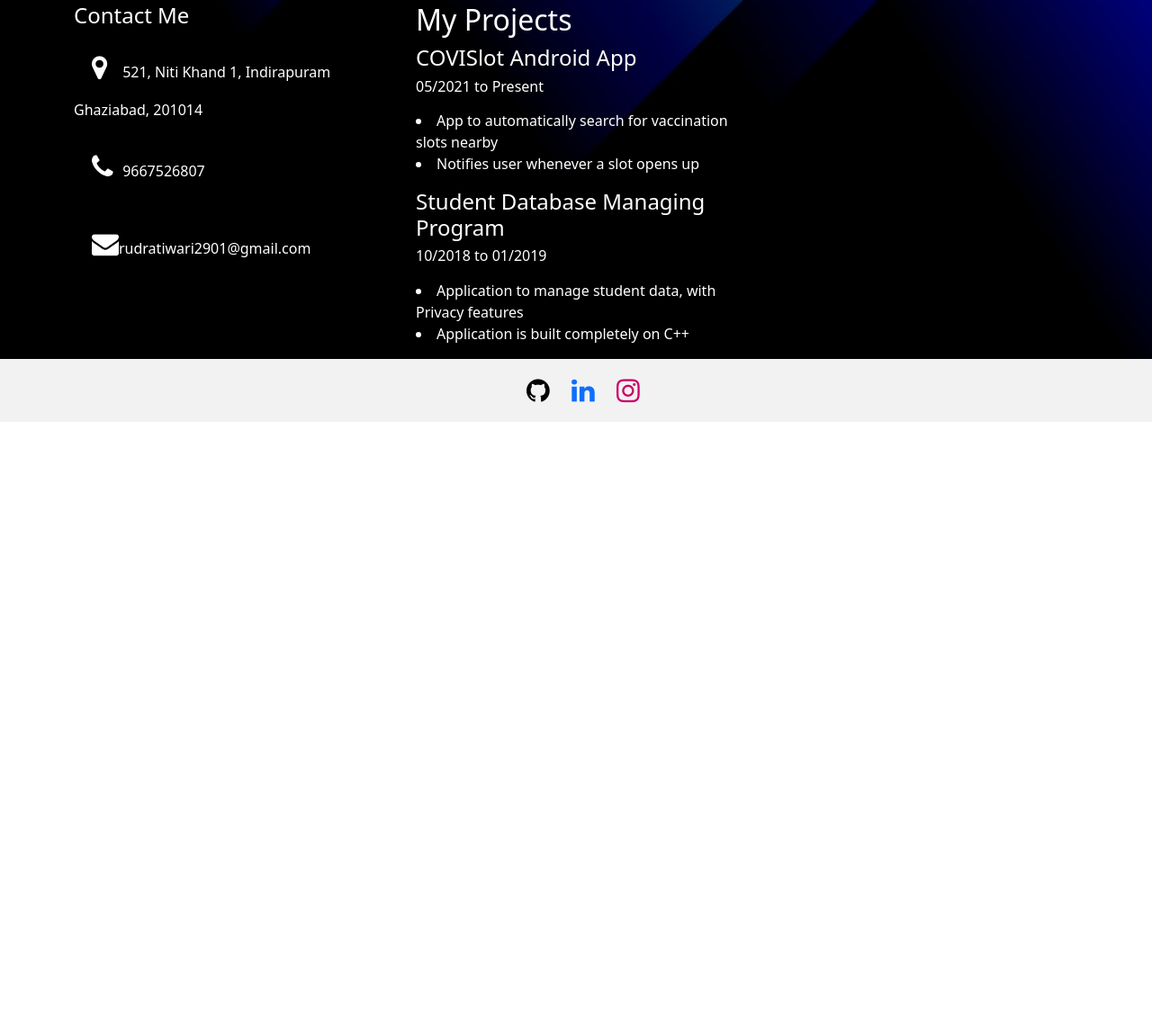
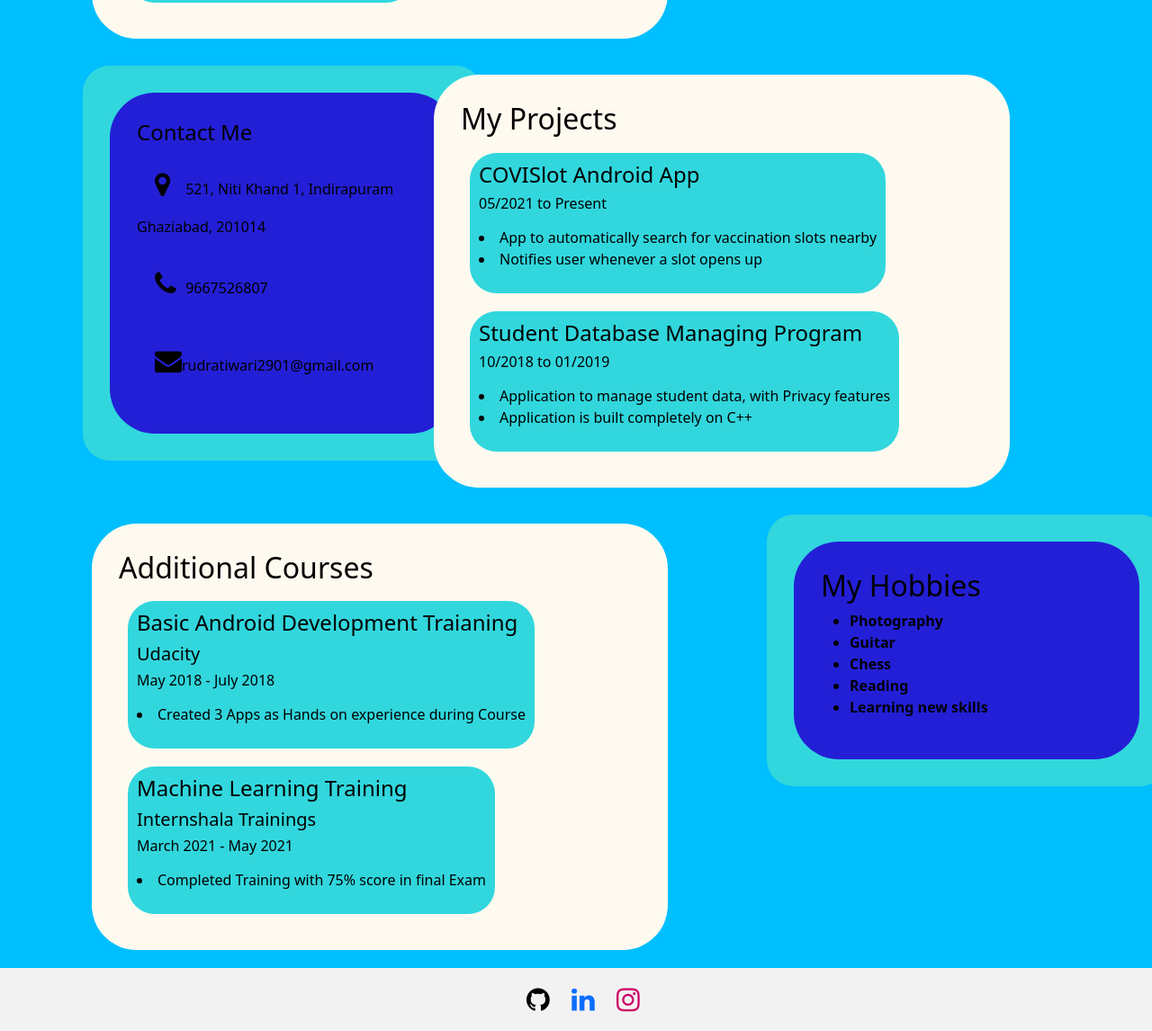
Before and after one commit to rudra2901/resume, a plain HTML site: page index.html in a window 1280 px wide. Shown: the part 1275-2421 px from the top of the page at 90% size. Before the commit the page ends 1744 px from the top, so only its background shows below. Drawn offline with nearby package versions, Linux system fonts and the light colour scheme; a web font is replaced by a local one.

Commit message:
fix: Fixed styling of information section

```diff
--- a/index.html
+++ b/index.html
@@ -28,8 +28,8 @@
                 <nav>
                     <a class= "cta" href="#home"><button >Home</button></a>
                     <a class= "cta" href="#educationDiv"><button>Education</button></a>
-                    <a class= "cta" href="#mySkills"><button>Skills</button></a>
-                    <a class= "cta" href="#projects"><button id="lastButton">Projects</button></a>
+                    <a class= "cta" href="#projects"><button>Projects</button></a>
+                    <a class= "cta" href="#hobbies"><button id="lastButton">Hobbies</button></a>
                 </nav>
             </div>
             <!-- Home Section-->
@@ -213,7 +213,79 @@
                     </div>
                 </div>
             </section>
+
+            <!-- Additional Courses Section -->
+            <section id="addCourses" class="container">
+                <div class="row">
+                    <!-- Courses card-->
+                    <div class="col-md-8">
+                        <div class="courses">
+                            <h2>Additional Courses</h2>
+
+                            <div class="box">
+
+                                <h4 class="education-title">Basic Android Development Traianing</h4>
+                                <div class="education-school">
+                                    <h5>Udacity</h5>
+                                    <h6>May 2018 - July 2018</h6>
+                                </div>
+                                <a>
+                                    <p class="education-description">
+                                        <li>Created 3 Apps as Hands on experience during Course</li>
+                                    </p>
+                                </a>
+                                <div class="hide">
+                                    <p>
+                                        <li>Offered By Google on Udacity</li>
+                                        <li>Learned Basic UI, User Input & Networking</li>
+                                    </p>
+                                </div>
+                            </div>
+
+                            <div class="box">
+                                <a>
+                                    <h4 class="education-title">Machine Learning Training</h4>
+                                    <div class="education-school">
+                                        <h5>Internshala Trainings</h5>
+                                        <h6> March 2021 - May 2021</h6>
+                                    </div>
+
+                                    <p class="education-description">
+                                        <li>Completed Training with 75% score in final Exam</li>
+                                    </p>
+                                </a>
+                                <div class="hide">
+                                <p>
+                                    <li>Completed 5 assignments based on different algorithms</li>
+                                </p>
+                                </div>
+                            </div>
+
+                        </div>
+                    </div>
+                    <!-- Hobbies Card-->
+                    <div class="col-md-4">
+                        <div class="box">
+                            <div id="hobbies" class="hobby">
+                                <h2>My Hobbies</h2>
+                                <ul>
+                                    <li><strong>Photography</strong></li>
+
+                                    <li><strong>Guitar</strong></li>
+
+                                    <li><strong>Chess</strong></li>
+
+                                    <li><strong>Reading</strong></li>
+
+                                    <li><strong>Learning new skills</strong></li>
+                                </ul>
+                            </div>
+                        </div>
+                    </div>
+                </div>
         </section>
+        </section>
+
         <!-- Footer Section-->
         <footer>
             <div class="social-links">
--- a/styles.css
+++ b/styles.css
@@ -1,11 +1,12 @@
 @import url('https://fonts.googleapis.com/css2?family=Cinzel+Decorative&family=Montserrat:wght@500&family=Open+Sans+Condensed:wght@300&display=swap');
 
-html {
+body, html {
     margin: 0;
     padding: 0;
     border: 0;
     overflow-x: hidden;
     vertical-align: baseline;
+    background-color: deepskyblue;
 }
 
 /*---Home Section---*/
@@ -26,7 +27,7 @@ html {
 @media (max-width: 700px) {
     #navBar {
         display: none;
-        position: absolute;
+        position: fixed;
         justify-content: space-evenly;
         align-items: center;
         background-color: #f2f2f2;
@@ -126,78 +127,12 @@ header {
     height: 100vh;
 }
 
-/*---Education Section---*/
-/*
-#educationDiv {
-    display: flex;
-    justify-content: space-evenly;
-    align-items: center;
-    flex-direction: row;
-    flex-wrap: wrap;
-    margin: 0;
-    background-image: url(assets/finalbg.svg);
-    background-size: 100% 100%;
-}
-
-.card-box {
-    display: flex;
-
-    justify-content: space-evenly;
-    align-items: center;
-    flex-wrap: wrap;
-    padding: 10px;
-    width: fit-content;
-}
-
-.hide li{
-    display: none;
-}
-.box p:hover + .hide li{
-    display: inline-block;
-}
-*/
-/*---Projects Section---*/
-/*
-#projects {
-    display: flex;
-    justify-content: space-evenly;
-    align-items: center;
-    flex-direction: row;
-    flex-wrap: wrap;
-    margin: 0;
-}
-.card-box {
-    display: flex;
-
-    justify-content: space-evenly;
-    align-items: center;
-    flex-wrap: wrap;
-    padding: 10px;
-    width: fit-content;
-}
-.contacts {
-    justify-content: space-evenly;
-    align-items: center;
-}
-*/
 #info {
-    background-image: url(assets/header_bg.jpeg);
+    margin: 20px;
     background-size: 100% 100%;
     margin: 0;
 }
 
-#educationDiv, #projects {
-    display: flexbox;
-    flex-direction: row;
-    flex-wrap: wrap;
-    justify-content: space-evenly;
-    align-items: center;
-    margin-top: 20px;
-    padding-top: 40px;
-}
-h2, h4, h5, h6, p, li {
-    color: white;
-}
 .hide {
     display: none;
 }
@@ -222,7 +157,6 @@ h2, h4, h5, h6, p, li {
     text-decoration: none;
 }
 
-  /* Add a hover effect if you want */
 .fa:hover {
     opacity: 0.7;
 }
@@ -233,3 +167,35 @@ h2, h4, h5, h6, p, li {
 .fa-instagram {
       color: #cc0066;
 }
+.education, .projectCard, .courses {
+      display: flex;
+      flex-direction: column;
+      justify-content: space-evenly;
+      width: 50vw;
+      background-color: floralwhite;
+      margin: 20px;
+      padding: 30px;
+      border-radius: 50px;
+  }
+h2, h4, h5, h6, p, li {
+    color: black;
+}
+.skills, .hobby, .contact {
+    margin: 20px;
+    padding: 30px;
+    border-radius: 50px;
+    width: 30vw;
+    background: #231fd6;
+}
+.container {
+    display: flex;
+    justify-content: space-evenly;
+}
+.box {
+    background: #31d7dd;
+    margin: 10px;
+    padding: 10px;
+    border:black;
+    border-radius: 30px;
+    width: fit-content;
+}
```
Lines whose indentation alone changed are shown as unchanged.
